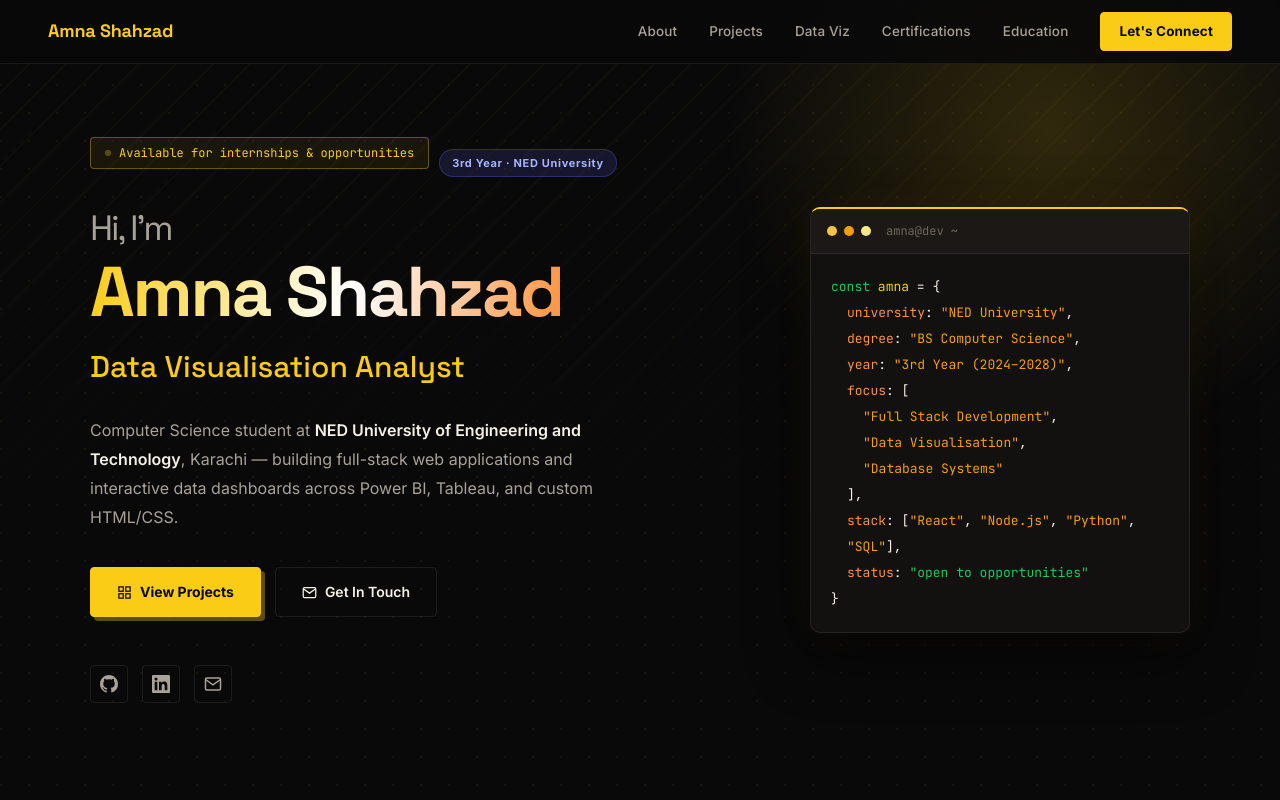
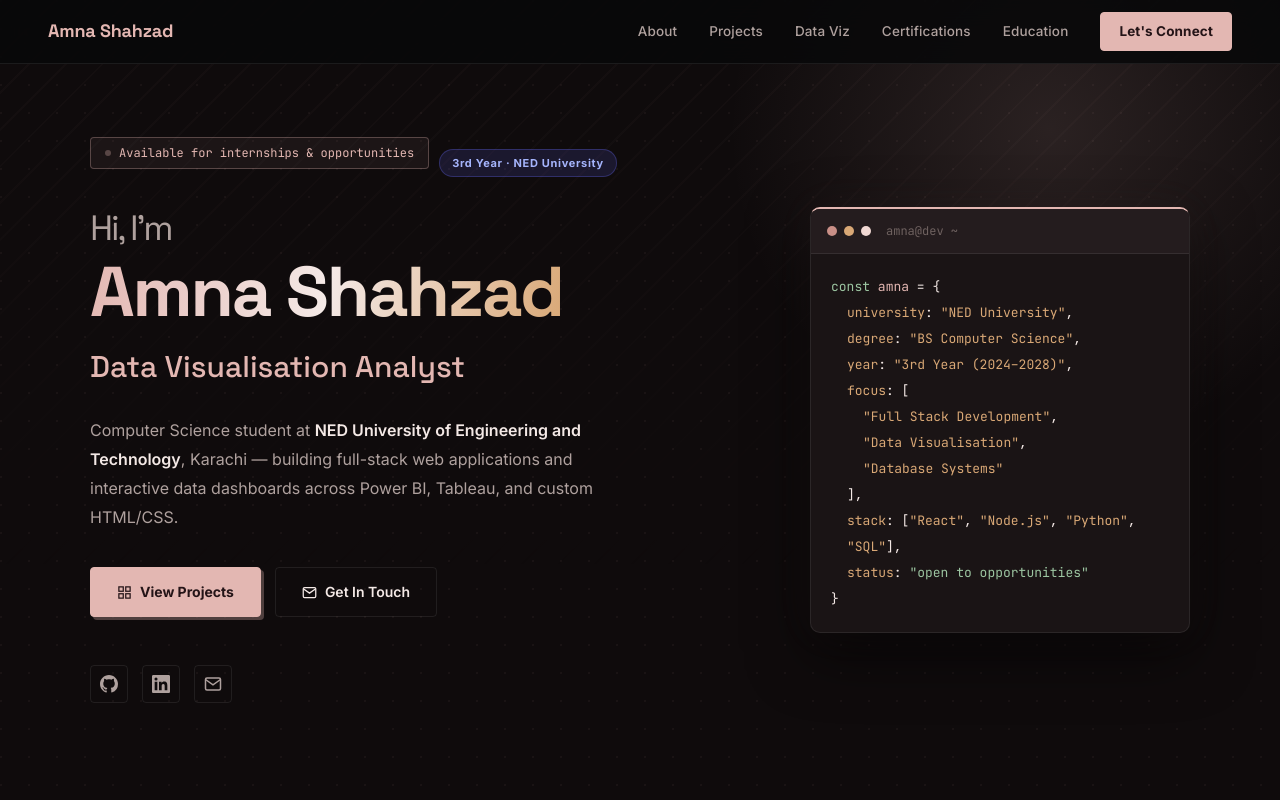
Before and after one commit to amnaatgit/Amna-Shahzad-Portfolio, a React (Vite) app: page / in a window 1280 px wide. Shown: the top 800 px of the page. Built offline with nearby package versions, Linux system fonts and the light colour scheme.

Commit message:
Refactor color variables and gradients in App.css
Updated color variables and gradients for improved styling consistency.

```diff
--- a/src/App.css
+++ b/src/App.css
@@ -2,19 +2,20 @@
 *, *::before, *::after { box-sizing: border-box; margin: 0; padding: 0; }
 
 :root {
-  --bg:          #09090A;
-  --bg2:         #131110;
-  --bg3:         #1C1815;
+  --bg:          #0F0B0C;
+  --bg2:         #1A1415;
+  --bg3:         #241C1E;
   --border:      rgba(255,255,255,0.08);
-  --border-h:    rgba(250,204,21,0.45);
-  --text:        #F5F1E6;
-  --text2:       #A9A297;
-  --text3:       #6E675A;
-  --accent:      #FACC15;
-  --accent2:     #FB923C;
-  --accent-g:    rgba(250,204,21,0.12);
-  --green:       #22C55E;
-  --amber:       #F59E0B;
+  --border-h:    rgba(227,183,178,0.4);
+  --text:        #F4E9E6;
+  --text2:       #AFA19E;
+  --text3:       #6F6260;
+  --accent:      #E3B7B2;
+  --accent2:     #D9A876;
+  --accent-g:    rgba(227,183,178,0.1);
+  --green:       #9CC5A1;
+  --amber:       #D9A876;
+  --deep:        #241417;
   --font-d:      'Space Grotesk', sans-serif;
   --font-b:      'Inter', sans-serif;
   --font-m:      'JetBrains Mono', monospace;
@@ -31,11 +32,11 @@
   -webkit-font-smoothing: antialiased;
   overflow-x: hidden;
   background-image:
-    radial-gradient(circle at 1px 1px, rgba(250,204,21,0.06) 1px, transparent 1px);
+    radial-gradient(circle at 1px 1px, rgba(227,183,178,0.05) 1px, transparent 1px);
   background-size: 28px 28px;
 }
 
-::selection { background: var(--accent); color: #09090A; }
+::selection { background: var(--accent); color: var(--deep); }
 ::-webkit-scrollbar { width: 4px; }
 ::-webkit-scrollbar-track { background: var(--bg); }
 ::-webkit-scrollbar-thumb { background: var(--accent); border-radius: 99px; }
@@ -67,7 +68,7 @@
 .nav-links a:hover { color: var(--accent); }
 .nav-cta {
   background: var(--accent) !important;
-  color: #09090A !important;
+  color: var(--deep) !important;
   padding: 7px 18px !important;
   border-radius: 4px !important;
   font-weight: 700 !important;
@@ -94,8 +95,8 @@
   position: absolute; inset: 0;
   background-image: repeating-linear-gradient(
     -45deg,
-    rgba(250,204,21,0.035) 0px,
-    rgba(250,204,21,0.035) 2px,
+    rgba(227,183,178,0.03) 0px,
+    rgba(227,183,178,0.03) 2px,
     transparent 2px,
     transparent 26px
   );
@@ -105,7 +106,7 @@
   content: '';
   position: absolute; top: -220px; right: -120px;
   width: 700px; height: 700px;
-  background: radial-gradient(circle, rgba(250,204,21,0.16) 0%, transparent 65%);
+  background: radial-gradient(circle, rgba(227,183,178,0.13) 0%, transparent 65%);
   pointer-events: none;
 }
 
@@ -119,8 +120,8 @@
   display: inline-flex; align-items: center; gap: 8px;
   font-family: var(--font-m); font-size: 12px;
   color: var(--accent); margin-bottom: 20px;
-  border: 1px solid rgba(250,204,21,0.35);
-  background: rgba(250,204,21,0.07);
+  border: 1px solid rgba(227,183,178,0.3);
+  background: rgba(227,183,178,0.06);
   padding: 5px 14px; border-radius: 4px;
 }
 .hero-eyebrow-dot {
@@ -139,7 +140,7 @@
   margin-bottom: 10px;
 }
 .hero h1 .name-grad {
-  background: linear-gradient(100deg, var(--accent) 0%, #fff 55%, var(--accent2) 100%);
+  background: linear-gradient(100deg, var(--accent) 0%, var(--text) 50%, var(--accent2) 100%);
   -webkit-background-clip: text;
   -webkit-text-fill-color: transparent;
   background-clip: text;
@@ -169,16 +170,16 @@
 
 .btn-primary {
   display: inline-flex; align-items: center; gap: 8px;
-  background: var(--accent); color: #09090A;
+  background: var(--accent); color: var(--deep);
   padding: 12px 26px; border-radius: 4px;
   font-size: 14px; font-weight: 700;
   border: 1px solid var(--accent); cursor: pointer; font-family: var(--font-b);
   transition: all 0.15s;
-  box-shadow: 4px 4px 0 rgba(250,204,21,0.35);
+  box-shadow: 3px 3px 0 rgba(227,183,178,0.3);
 }
 .btn-primary:hover {
   transform: translate(-2px,-2px);
-  box-shadow: 6px 6px 0 rgba(250,204,21,0.45);
+  box-shadow: 5px 5px 0 rgba(227,183,178,0.38);
 }
 
 .btn-secondary {
@@ -206,7 +207,7 @@
   border: 1px solid var(--border);
   border-top: 2px solid var(--accent);
   border-radius: 10px; overflow: hidden;
-  box-shadow: 0 20px 60px rgba(0,0,0,0.6), 0 0 40px rgba(250,204,21,0.06);
+  box-shadow: 0 20px 60px rgba(0,0,0,0.6), 0 0 40px rgba(227,183,178,0.05);
 }
 .hero-card-bar {
   background: var(--bg3); padding: 12px 16px;
@@ -214,14 +215,14 @@
   border-bottom: 1px solid var(--border);
 }
 .dot { width: 10px; height: 10px; border-radius: 50%; }
-.dot-r { background: #F5C542; }
-.dot-y { background: #F59E0B; }
-.dot-g { background: #FDE68A; }
+.dot-r { background: #C98F87; }
+.dot-y { background: #D9A876; }
+.dot-g { background: #F0D8D3; }
 .hero-card-body { padding: 20px; font-family: var(--font-m); font-size: 13px; line-height: 2; }
-.c-green { color: #22C55E; }
+.c-green { color: var(--green); }
 .c-cyan  { color: var(--accent); }
 .c-purple{ color: var(--accent2); }
-.c-amber { color: #F59E0B; }
+.c-amber { color: var(--amber); }
 .c-gray  { color: var(--text3); }
 .c-white { color: var(--text); }
 
@@ -307,7 +308,7 @@
 .project-card:hover {
   transform: translateY(-5px);
   border-color: transparent;
-  box-shadow: 0 20px 50px rgba(0,0,0,0.5), 0 0 30px rgba(250,204,21,0.12);
+  box-shadow: 0 20px 50px rgba(0,0,0,0.5), 0 0 30px rgba(227,183,178,0.1);
 }
 .project-card:hover::before { opacity: 1; }
 
@@ -331,7 +332,7 @@
 .project-links-overlay {
   position: absolute; inset: 0; z-index: 2;
   display: flex; align-items: center; justify-content: center; gap: 10px;
-  background: rgba(9,9,10,0.78); opacity: 0; transition: opacity 0.25s;
+  background: rgba(15,11,12,0.8); opacity: 0; transition: opacity 0.25s;
   backdrop-filter: blur(4px);
 }
 .project-card:hover .project-links-overlay { opacity: 1; }
@@ -341,8 +342,8 @@
   font-size: 13px; font-weight: 700; cursor: pointer;
   border: none; font-family: var(--font-b); transition: all 0.15s;
 }
-.overlay-btn-primary { background: var(--accent); color: #09090A; }
-.overlay-btn-primary:hover { background: #fff; }
+.overlay-btn-primary { background: var(--accent); color: var(--deep); }
+.overlay-btn-primary:hover { background: var(--text); }
 .overlay-btn-secondary { background: rgba(255,255,255,0.1); color: #fff; border: 1px solid rgba(255,255,255,0.2); }
 .overlay-btn-secondary:hover { background: rgba(255,255,255,0.18); }
 
@@ -360,8 +361,8 @@
 .project-chip {
   font-family: var(--font-m); font-size: 11px; font-weight: 500;
   padding: 3px 10px; border-radius: 4px;
-  background: rgba(250,204,21,0.1); color: var(--accent);
-  border: 1px solid rgba(250,204,21,0.25);
+  background: rgba(227,183,178,0.1); color: var(--accent);
+  border: 1px solid rgba(227,183,178,0.22);
 }
 
 /* ── Data Viz placeholder ────────────────────────────────────────────── */
@@ -373,7 +374,7 @@
 }
 .dataviz-placeholder::before {
   content: ''; position: absolute; inset: 0;
-  background: radial-gradient(ellipse at center, rgba(250,204,21,0.06) 0%, transparent 70%);
+  background: radial-gradient(ellipse at center, rgba(227,183,178,0.05) 0%, transparent 70%);
 }
 .dataviz-icon { font-size: 48px; margin-bottom: 16px; }
 .dataviz-title { font-family: var(--font-d); font-size: 22px; font-weight: 700; margin-bottom: 10px; }
@@ -395,7 +396,7 @@
 .exp-item::before {
   content: ''; position: absolute; left: -6px; top: 6px;
   width: 11px; height: 11px; border-radius: 2px;
-  background: var(--accent); box-shadow: 0 0 12px rgba(250,204,21,0.65);
+  background: var(--accent); box-shadow: 0 0 12px rgba(227,183,178,0.5);
   border: 2px solid var(--bg);
   transform: rotate(45deg);
 }
@@ -429,12 +430,12 @@
 }
 .contact-link:hover { border-color: var(--accent); color: var(--accent); background: var(--accent-g); }
 .contact-link-primary {
-  background: var(--accent) !important; color: #09090A !important; border-color: var(--accent) !important;
-  box-shadow: 4px 4px 0 rgba(250,204,21,0.35);
+  background: var(--accent) !important; color: var(--deep) !important; border-color: var(--accent) !important;
+  box-shadow: 3px 3px 0 rgba(227,183,178,0.3);
 }
 .contact-link-primary:hover {
   transform: translate(-2px,-2px);
-  box-shadow: 6px 6px 0 rgba(250,204,21,0.45);
+  box-shadow: 5px 5px 0 rgba(227,183,178,0.38);
 }
 
 /* ── Footer ──────────────────────────────────────────────────────────── */
@@ -488,8 +489,8 @@
 }
 .viz-card:hover {
   transform: translateY(-4px);
-  border-color: rgba(250,204,21,0.4);
-  box-shadow: 0 16px 40px rgba(0,0,0,0.5), 0 0 20px rgba(250,204,21,0.1);
+  border-color: rgba(227,183,178,0.35);
+  box-shadow: 0 16px 40px rgba(0,0,0,0.5), 0 0 20px rgba(227,183,178,0.08);
 }
 
 .viz-thumb {
@@ -508,7 +509,7 @@
 .viz-thumb-overlay {
   position: absolute; inset: 0;
   display: flex; align-items: center; justify-content: center;
-  background: rgba(9,9,10,0.78);
+  background: rgba(15,11,12,0.8);
   opacity: 0; transition: opacity 0.25s;
   backdrop-filter: blur(3px);
 }
```
